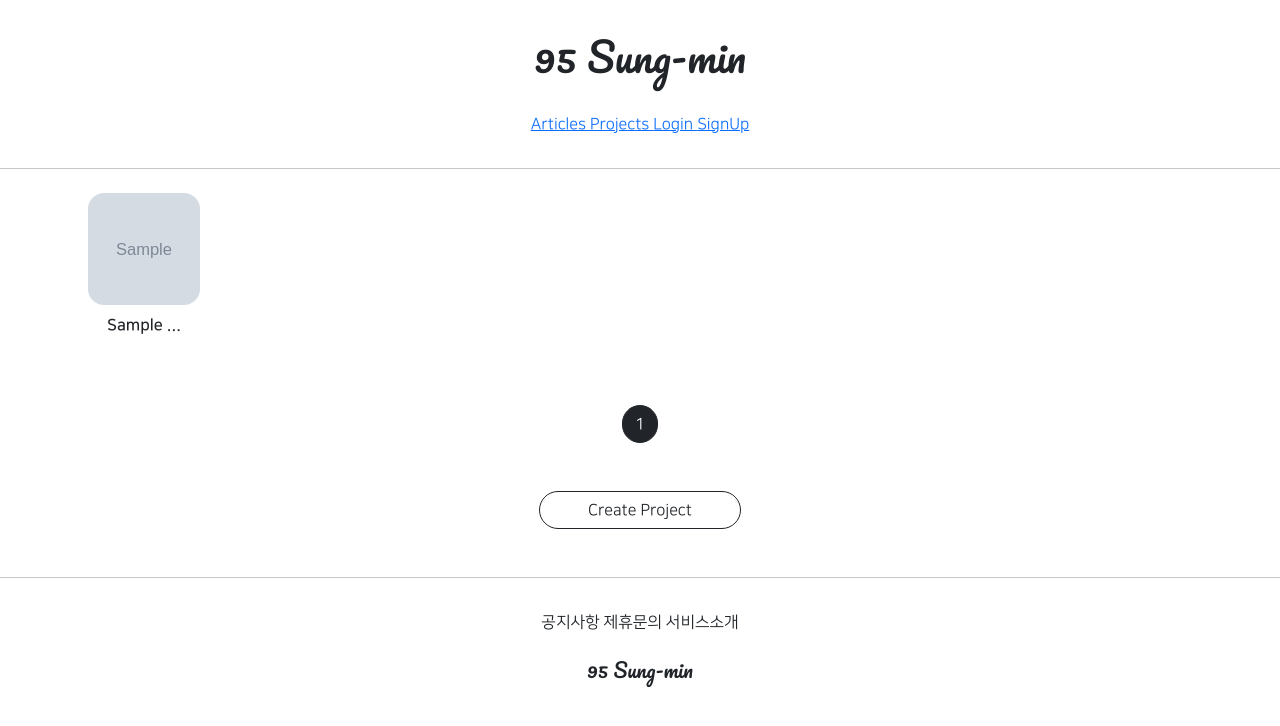
After one commit to lee-sungmin95/temporary_07-05, a Django app: page /projects/list/ in a window 1280 px wide. The commit adds this page. Shown: the top 726 px of the page. Run offline with Django 3.2, Linux system fonts and the light colour scheme; tables that the repository leaves empty hold one stand-in row (values such as "Sample post"); grey boxes marked "Sample" are stand-in pictures; parts of the project's set-up code (start-up, migrations or seed data) failed here and were passed over; some libraries are stand-ins or nearby versions.

Commit message:
08/18 2ban commit 2

```diff
--- /dev/null
+++ b/projectapp/templates/projectapp/list.html
@@ -0,0 +1,56 @@
+{% extends 'base.html' %}
+{% load static %}
+
+{% block content %}
+
+    <style>
+        .container {
+            padding: 0;
+            margin: 0 auto;
+        }
+
+        .container div {
+          display: flex;
+          justify-content: center;
+          align-items: center;
+          border-radius: 1rem;
+            flex-direction: column;
+        }
+
+        .container img {
+            width: 7rem;
+            height: 7rem;
+            object-fit: cover;
+            border-radius: 1rem;
+        }
+    </style>
+
+    <div class="container my-4">
+
+        {% for project in project_list %}
+
+            <div>
+                <a href="{% url 'projectapp:detail' pk=project.pk %}">
+                    <img src="{{ project.image.url }}" alt="">
+                </a>
+                <span class="my-2 NNS_B">{{ project.name | truncatechars:10 }}</span>
+            </div>
+
+        {% endfor %}
+
+    </div>
+
+
+    <script src="{% static 'js/magicgrid.js' %}"></script>
+
+    {% include 'snippets/pagination.html' %}
+
+    <div class="text-center my-5">
+        <a href="{% url 'articleapp:create' %}"
+           class="btn btn-outline-dark rounded-pill px-5">
+            Create Project
+        </a>
+    </div>
+
+
+{% endblock %}
--- a/projectapp/urls.py
+++ b/projectapp/urls.py
@@ -1,10 +1,12 @@
 from django.urls import path
 
-from projectapp.views import ProjectCreateView, ProjectDetailView
+from projectapp.views import ProjectCreateView, ProjectDetailView, ProjectListView
 
 app_name = 'projectapp'
 
 urlpatterns = [
     path('create/', ProjectCreateView.as_view(), name='create'),
     path('detail/<int:pk>', ProjectDetailView.as_view(), name='detail'),
+
+    path('list/', ProjectListView.as_view(), name='list'),
 ]
--- a/projectapp/views.py
+++ b/projectapp/views.py
@@ -4,10 +4,11 @@ from django.shortcuts import render
 # Create your views here.
 from django.urls import reverse_lazy, reverse
 from django.utils.decorators import method_decorator
-from django.views.generic import CreateView, DetailView
+from django.views.generic import CreateView, DetailView, ListView
 
 from projectapp.forms import ProjectCreationForm
 from projectapp.models import Project
+
 
 @method_decorator(login_required, 'get')
 @method_decorator(login_required, 'post')
@@ -24,3 +25,10 @@ class ProjectDetailView(DetailView):
     model = Project
     context_object_name = 'target_project'
     template_name = 'projectapp/detail.html'
+
+
+class ProjectListView(ListView):
+    model = Project
+    context_object_name = 'project_list'
+    template_name = 'projectapp/list.html'
+    paginate_by = 20
--- a/templates/header.html
+++ b/templates/header.html
@@ -8,7 +8,11 @@
                 Articles
             </a>
         </span>
-        <span>프로필</span>
+        <span>
+            <a href="{% url 'projectapp:list' %}">
+                Projects
+            </a>
+        </span>
 
         {% if not user.is_authenticated %}
         <span>
```
